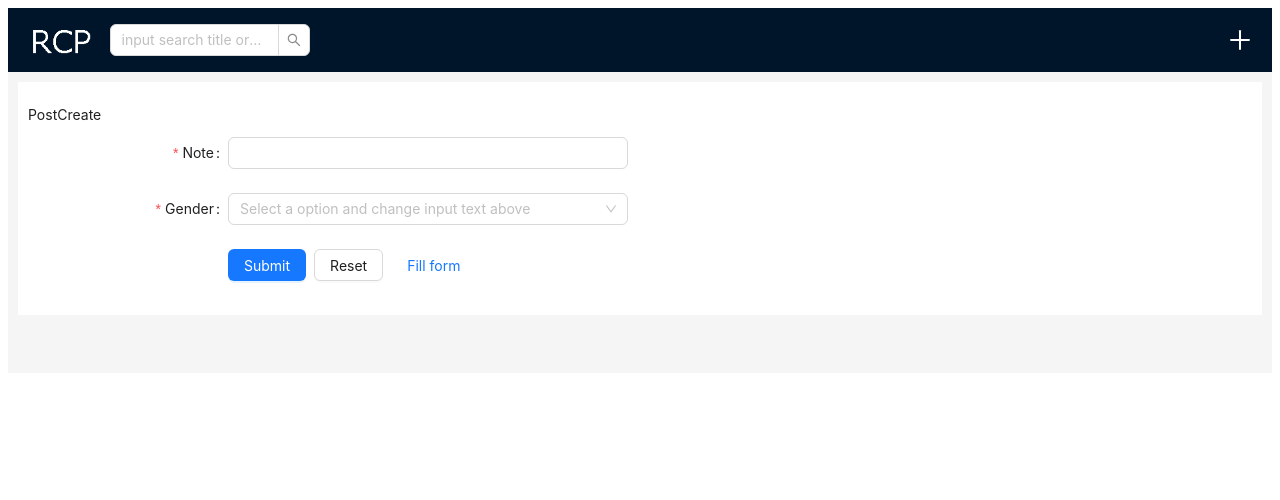
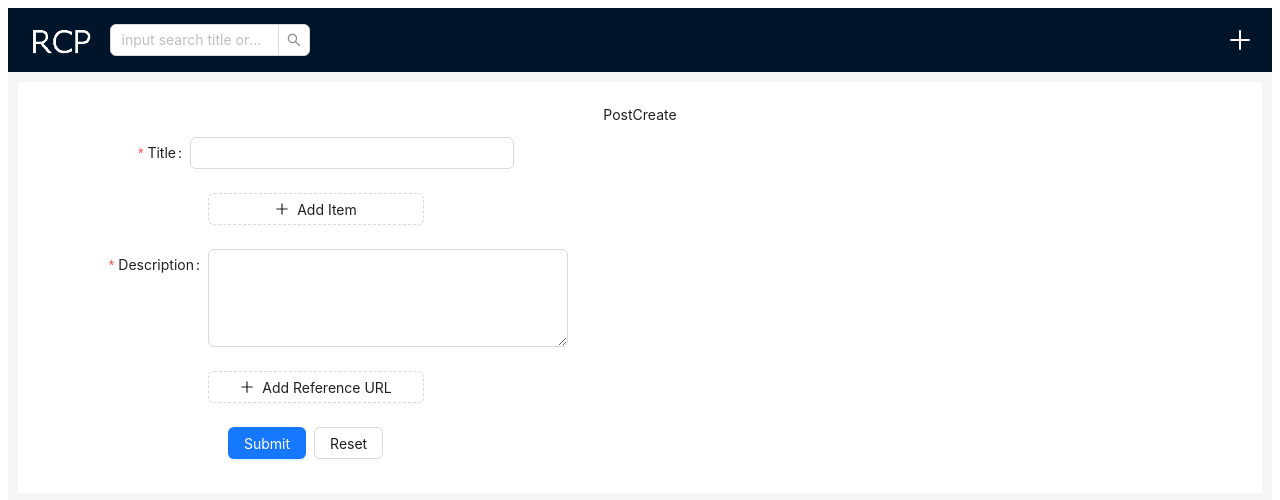
Before and after one commit to metathink/pwa-rcp, a React (Vite) app: page / in a window 1280 px wide. Both pictures are taken after a click on the element 1240 px from the left and 40 px from the top of the page. Shown: the top 500 px of the page. Built offline with nearby package versions, Linux system fonts and the light colour scheme.

Commit message:
layout Form

```diff
--- a/src/App.tsx
+++ b/src/App.tsx
@@ -1,5 +1,5 @@
 import React, { useEffect, useState } from 'react';
-import { Layout, Menu, Input, Card, } from 'antd';
+import { Layout, Input, Card, } from 'antd';
 import PostDetail from './components/PostDetail';
 
 import { Post } from './types/types';
@@ -10,13 +10,6 @@ import PostCreate from './components/PostCreate';
 const { Search } = Input;
 const { Header, Content, Footer } = Layout;
 
-const searchType = [
-  { key: '1', label: 'Title' },
-  { key: '2', label: 'Tags' },
-  { key: '3', label: 'Item' },
-]
-
-
 
 const onSearch = (setView: React.Dispatch<React.SetStateAction<string>>) => {
   setView("list")
@@ -26,15 +19,9 @@ const logoClick = (setView: React.Dispatch<React.SetStateAction<string>>) => {
   setView("list")
 }
 
-const HeaderContainer = ({ setView, searchMode, setSearchMode }: {
+const HeaderContainer = ({ setView }: {
   setView: React.Dispatch<React.SetStateAction<string>>,
-  searchMode: string,
-  setSearchMode: React.Dispatch<React.SetStateAction<string>>
 }) => {
-
-  const onMenuClick = (e: { key: React.SetStateAction<string> }) => {
-    setSearchMode(e.key)
-  }
 
   const onPlusClick = () => {
     setView("create")
@@ -136,7 +123,6 @@ const FooterContainer = () => {
 const App: React.FC = () => {
 
   const [view, setView] = useState("list")
-  const [searchMode, setSearchMode] = useState("2")
   const [posts, setPosts] = useState<Post[]>([])
 
   const fetchPosts = async () => {
@@ -155,9 +141,7 @@ const App: React.FC = () => {
   return (
     <Layout>
       <HeaderContainer
-        setView={setView}
-        searchMode={searchMode}
-        setSearchMode={setSearchMode} />
+        setView={setView} />
       <PostContainer
         view={view}
         setView={setView}
--- a/src/components/PostCreate.tsx
+++ b/src/components/PostCreate.tsx
@@ -1,6 +1,6 @@
+import { MinusCircleOutlined, PlusOutlined } from '@ant-design/icons';
 import { Button, Form, Input, Select, Space } from 'antd';
-
-const { Option } = Select;
+import TextArea from 'antd/es/input/TextArea';
 
 const layout = {
     labelCol: { span: 8 },
@@ -15,21 +15,6 @@ import { Content } from "antd/es/layout/layout"
 const PostCreate = () => {
     const [form] = Form.useForm();
 
-    const onGenderChange = (value: string) => {
-        switch (value) {
-            case 'male':
-                form.setFieldsValue({ note: 'Hi, man!' });
-                break;
-            case 'female':
-                form.setFieldsValue({ note: 'Hi, lady!' });
-                break;
-            case 'other':
-                form.setFieldsValue({ note: 'Hi there!' });
-                break;
-            default:
-        }
-    };
-
     const onFinish = (values: any) => {
         console.log(values);
     };
@@ -38,14 +23,10 @@ const PostCreate = () => {
         form.resetFields();
     };
 
-    const onFill = () => {
-        form.setFieldsValue({ note: 'Hello world!', gender: 'male' });
-    };
-
     return (
 
         <Content style={{ padding: '10px', margin: "10px", backgroundColor: "#fff" }}>
-            <p>
+            <p style={{ textAlign: "center" }}>
                 PostCreate
             </p>
             <Form
@@ -55,32 +36,114 @@ const PostCreate = () => {
                 onFinish={onFinish}
                 style={{ maxWidth: 600 }}
             >
-                <Form.Item name="note" label="Note" rules={[{ required: true }]}>
+                <div style={{ width: "90%" }}>
+                    <Form.Item
+                        name="title"
+                        label="Title"
+                        rules={[{ required: true }]}
+                        style={{ width: '90%' }}
+                    >
                         <Input />
                     </Form.Item>
-                <Form.Item name="gender" label="Gender" rules={[{ required: true }]}>
-                    <Select
-                        placeholder="Select a option and change input text above"
-                        onChange={onGenderChange}
-                        allowClear
+
+                </div>
+
+                <div style={{ width: "90%" }}>
+
+                    {/* Form.List for dynamic items and their group selection */}
+                    <Form.List name="items">
+                        {(fields, { add, remove }) => (
+                            <>
+                                {fields.map((field) => (
+                                    <Space
+                                        key={field.key}
+                                        style={{ display: 'flex', marginBottom: 8, justifyContent: 'center' }}
+                                        align="baseline"
                                     >
-                        <Option value="male">male</Option>
-                        <Option value="female">female</Option>
-                        <Option value="other">other</Option>
+                                        <Form.Item
+                                            label={"Item"}
+                                            name={[field.name, 'item']}
+                                            rules={[{ required: true, message: 'Please input an item!' }]}
+                                        >
+                                            <Input placeholder="Enter Item" />
+                                        </Form.Item>
+
+                                        <Form.Item
+                                            label={"Group"}
+                                            name={[field.name, 'group']}
+                                            rules={[{ required: true, message: 'Please select a group!' }]}
+                                        >
+                                            <Select placeholder="Select Group" style={{ width: 120 }}>
+                                                <Select.Option value="group1">Group 1</Select.Option>
+                                                <Select.Option value="group2">Group 2</Select.Option>
+                                                <Select.Option value="group3">Group 3</Select.Option>
                                             </Select>
                                         </Form.Item>
+
+                                        <MinusCircleOutlined onClick={() => remove(field.name)} />
+                                    </Space>
+                                ))}
+
+                                <Form.Item wrapperCol={{ offset: 8, span: 16 }}>
+                                    <Button
+                                        type="dashed"
+                                        onClick={() => add()}
+                                        icon={<PlusOutlined />}
+                                        style={{ width: '60%' }}
+                                    >
+                                        Add Item
+                                    </Button>
+                                </Form.Item>
+                            </>
+                        )}
+                    </Form.List>
+
+                </div>
+
+                <div style={{ width: "90%" }}>
+                    <Form.Item name="description" label="Description" rules={[{ required: true }]}>
+                        <TextArea rows={4} />
+                    </Form.Item>
+                </div>
+
+
+                <div style={{ width: "90%" }}>
+                    {/* Form.List for dynamic reference URL inputs */}
+                    <Form.List name="referenceUrls">
+                        {(fields, { add, remove }) => (
+                            <>
+                                {fields.map((field) => (
                                     <Form.Item
+                                        label={"Reference URL"}
+                                        key={field.key}
+                                    // required={index === 0} // Only the first URL is required
+                                    >
+                                        <Space align="baseline">
+                                            <Form.Item
+                                                name={[field.name]}
                                                 noStyle
-                    shouldUpdate={(prevValues, currentValues) => prevValues.gender !== currentValues.gender}
                                             >
-                    {({ getFieldValue }) =>
-                        getFieldValue('gender') === 'other' ? (
-                            <Form.Item name="customizeGender" label="Customize Gender" rules={[{ required: true }]}>
-                                <Input />
+                                                <Input placeholder="Enter URL" />
                                             </Form.Item>
-                        ) : null
-                    }
+                                            <MinusCircleOutlined onClick={() => remove(field.name)} />
+                                        </Space>
                                     </Form.Item>
+                                ))}
+                                <Form.Item wrapperCol={{ offset: 8, span: 16 }}>
+                                    <Button
+                                        type="dashed"
+                                        onClick={() => add()}
+                                        icon={<PlusOutlined />}
+                                        style={{ width: '60%' }}
+                                    >
+                                        Add Reference URL
+                                    </Button>
+                                </Form.Item>
+                            </>
+                        )}
+                    </Form.List>
+                </div>
+
                 <Form.Item {...tailLayout}>
                     <Space>
                         <Button type="primary" htmlType="submit">
@@ -89,13 +152,10 @@ const PostCreate = () => {
                         <Button htmlType="button" onClick={onReset}>
                             Reset
                         </Button>
-                        <Button type="link" htmlType="button" onClick={onFill}>
-                            Fill form
-                        </Button>
                     </Space>
                 </Form.Item>
             </Form>
-        </Content>
+        </Content >
     )
 }
 
```
Also changed, not shown: src/util/db.ts (+87 -0 lines). Lines whose indentation alone changed are shown as unchanged.
